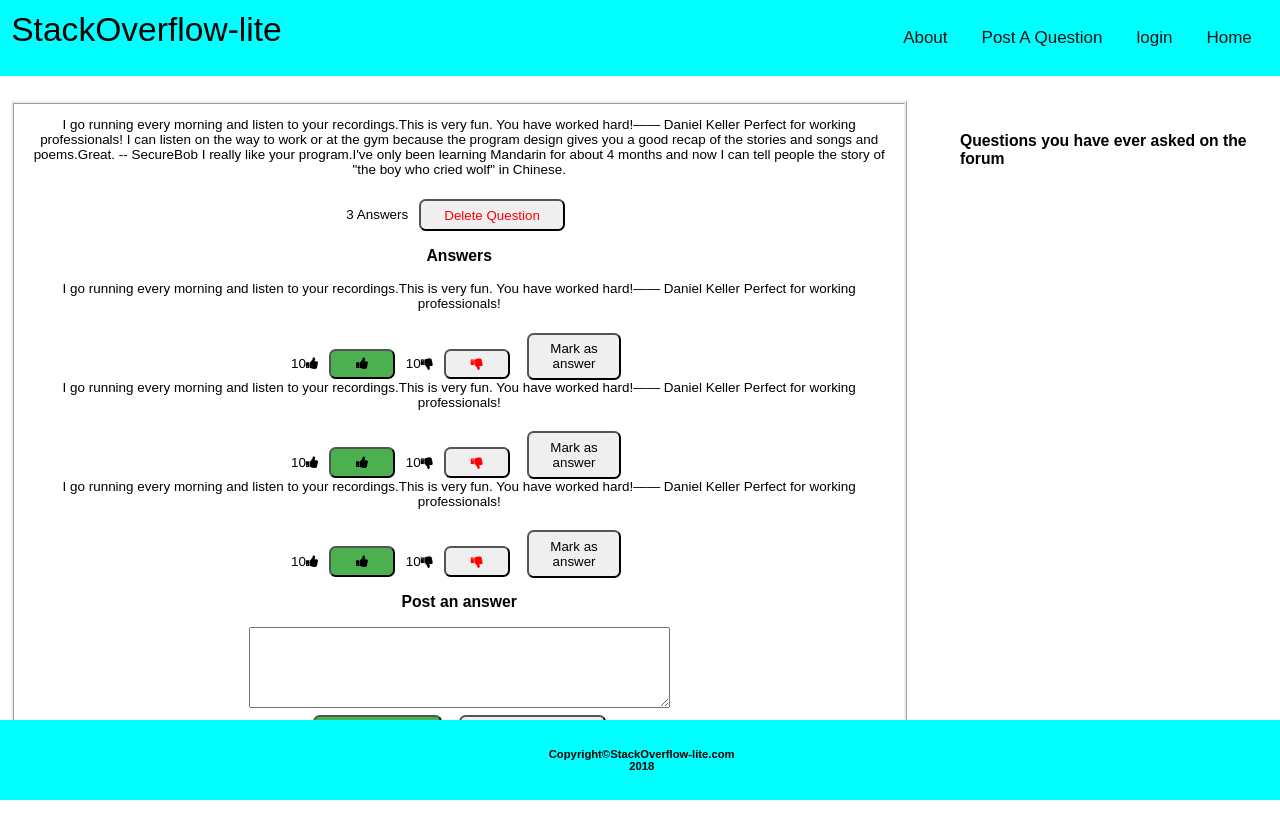
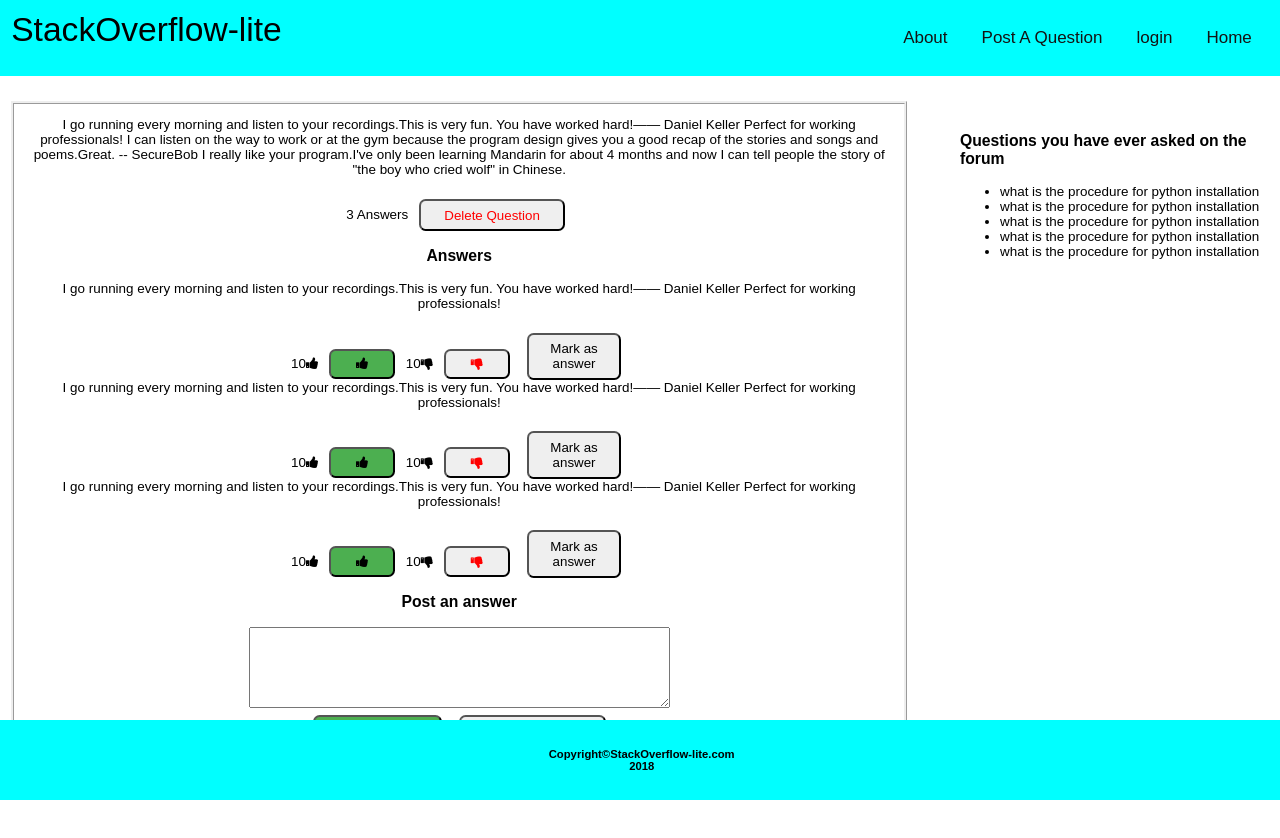
Before and after one commit to jackiegitari1234/AndelaStackOverflow-lite, a plain HTML site: page quiz.html in a window 1280 px wide. Drawn offline with Linux system fonts and the light colour scheme.

Commit message:
[Finishes #162677965] modified the ui for users to view questions

```diff
--- a/quiz.html
+++ b/quiz.html
@@ -78,6 +78,13 @@
             </div>
             <div class="sidecontent">
                 <h3>Questions you have ever asked on the forum</h3>
+                <ul>
+                    <li>what is the procedure for python installation</li>
+                    <li>what is the procedure for python installation</li>
+                    <li>what is the procedure for python installation</li>
+                    <li>what is the procedure for python installation</li>
+                    <li>what is the procedure for python installation</li>
+                </ul>
             </div>
         </div>
         <div class="footer">
```
